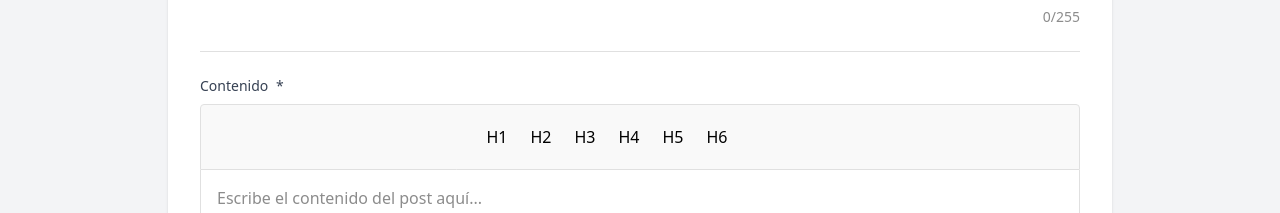
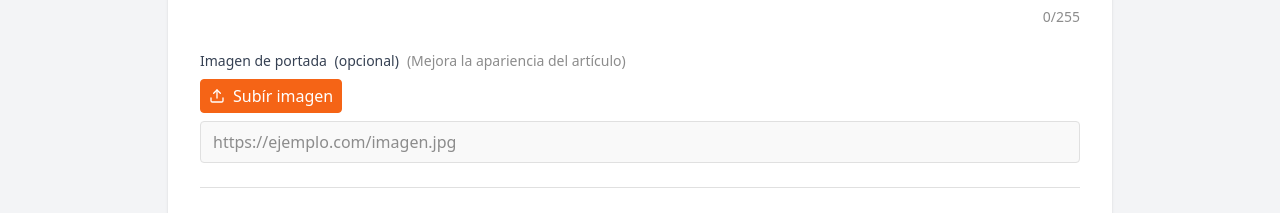
Before and after one commit to CodeJasper/Development-Diary, a Next.js app: page /posts/new in a window 1280 px wide. Shown: the part 369-582 px from the top of the page. Built offline with nearby package versions, Linux system fonts and the light colour scheme; no server answers; some icons are missing.

Commit message:
feat: add input file and save image in supabase storage

```diff
--- a/src/app/(app)/posts/new/page.tsx
+++ b/src/app/(app)/posts/new/page.tsx
@@ -15,9 +15,11 @@ import { extensionConfigurationsPostContent } from "@/components/TextEditor/util
 import Button from "@/components/ui/button/Button";
 import { ButtonTypes } from "@/components/ui/button/types";
 import Card from "@/components/ui/card/Card";
+import InputFile from "@/components/ui/forms/file/InputFile";
 import Input from "@/components/ui/forms/input/Input";
 import Textarea from "@/components/ui/forms/textarea/Textarea";
 import { PostPost } from "@/lib/services/posts";
+import { postImage } from "@/lib/services/postsImages";
 
 const CONTENT_BUTTON_NAMES: EditorButtonName[] = [
 	"blockquote",
@@ -47,9 +49,14 @@ export default function Page() {
 	const excerptInputRef = useRef<HTMLTextAreaElement | null>(null);
 	const titleId = useId();
 	const excerptId = useId();
+	const coverImageFileId = useId();
+	const coverImageUrlId = useId();
 	const [showTitleError, setShowTitleError] = useState(false);
 	const [showExcerptError, setShowExcerptError] = useState(false);
 	const [showContentError, setShowContentError] = useState(false);
+	const [showCoverImageUrlError, setShowCoverImageUrlError] = useState(false);
+	const [imageCoverFile, setImageCoverFile] = useState<File | null>(null);
+	const [imageCoverUrl, setImageCoverUrl] = useState("");
 
 	const handleSavePost = async (title: string, excerpt: string) => {
 		await PostPost({
@@ -57,6 +64,10 @@ export default function Page() {
 			excerpt: excerpt,
 			content: contentEditorJsonRef.current,
 		});
+	};
+
+	const handleSaveImage = async (file: File) => {
+		await postImage(file);
 	};
 
 	const handleUpdateContentEditorJson = (editorJson: EditorJson) => {
@@ -95,6 +106,28 @@ export default function Page() {
 		}
 	};
 
+	const handleChangeCoverImageUrl = (e: ChangeEvent<HTMLInputElement>) => {
+		try {
+			setImageCoverFile(null);
+			const url = e.target.value;
+			new URL(url);
+			setShowCoverImageUrlError(false);
+			setImageCoverUrl(url);
+		} catch {
+			setShowCoverImageUrlError(true);
+			setImageCoverUrl("");
+		}
+	};
+
+	const handleChangeCoverImageFile = (e: ChangeEvent<HTMLInputElement>) => {
+		const file = e.target.files?.[0];
+		setImageCoverUrl("");
+		setImageCoverFile(file);
+		setShowCoverImageUrlError(false);
+		titleInputRef.current.value = "";
+		handleSaveImage(file);
+	};
+
 	return (
 		<Card className="grow-1">
 			<Card.Body className="h-full">
@@ -126,6 +159,43 @@ export default function Page() {
 						showError={showExcerptError}
 						onChange={handleChangeExcerpt}
 					/>
+					<div className="flex flex-col gap-2">
+						<InputFile
+							id={coverImageFileId}
+							label="Imagen de portada"
+							labelHelpText="(Mejora la apariencia del artículo)"
+							name="cover_image_file"
+							formFieldClassName="hidden"
+							showButton
+							accept="image/*"
+							maxSizeMB={1}
+							onChange={handleChangeCoverImageFile}
+						/>
+						<Input
+							id={coverImageUrlId}
+							placeholder="https://ejemplo.com/imagen.jpg"
+							ref={titleInputRef}
+							type="url"
+							name="cover_image_url"
+							onChange={handleChangeCoverImageUrl}
+							showError={showCoverImageUrlError}
+							errorMessage="Esta url no es valida"
+						/>
+						{(imageCoverFile || imageCoverUrl) && (
+							<div className="relative h-[200px]">
+								{/** biome-ignore lint/performance/noImgElement: Hosts are not controlled here */}
+								<img
+									className="object-cover rounded-lg w-full h-full"
+									alt="Imagen de portada"
+									src={
+										imageCoverFile
+											? URL.createObjectURL(imageCoverFile)
+											: imageCoverUrl
+									}
+								/>
+							</div>
+						)}
+					</div>
 					<hr className="border-border" />
 					<TextEditor
 						placeholderText="Escribe el contenido del post aquí..."
--- /dev/null
+++ b/src/app/api/post-images/route.ts
@@ -0,0 +1,14 @@
+import { nanoid } from "nanoid";
+import { getSuccessResponse } from "@/lib/api/genericResponses";
+import { subapaseClient } from "@/lib/supabase";
+
+export async function POST(request: Request) {
+	const formData = await request.formData();
+	const file = formData.get("file");
+	const imageId = nanoid();
+	const response = await subapaseClient.storage
+		.from("temp")
+		.upload(`posts/${imageId}`, file);
+
+	return getSuccessResponse(response);
+}
--- /dev/null
+++ b/src/components/ui/forms/file/InputFile.tsx
@@ -0,0 +1,104 @@
+import { Upload } from "lucide-react";
+import { type ChangeEvent, useRef, useState } from "react";
+import Button from "@/components/ui/button/Button";
+import { ButtonSizes } from "@/components/ui/button/types";
+import FormControl from "@/components/ui/forms/FormControl";
+import FormLabel from "@/components/ui/forms/FormLabel";
+
+export type InputFileProps = React.InputHTMLAttributes<HTMLInputElement> & {
+	label?: string;
+	labelHelpText?: string;
+	formControlClassName?: string;
+	formLabelClassName?: string;
+	formFieldClassName?: string;
+	id: string;
+	errorMessage?: string;
+	showError?: boolean;
+	showButton?: boolean;
+	textButton?: string;
+	maxSizeMB?: number;
+};
+
+export default function InputFile(props: InputFileProps) {
+	const {
+		label,
+		labelHelpText = "",
+		id,
+		formControlClassName = "",
+		formLabelClassName = "",
+		formFieldClassName = "",
+		errorMessage = "Este campo es requerido",
+		showError = false,
+		showButton = false,
+		textButton = "Subír imagen",
+		onChange,
+		maxSizeMB,
+		...inputProps
+	} = props;
+
+	const inputRef = useRef(null);
+	const { required } = inputProps;
+	const [showMaxSizeError, setShowMaxSizeError] = useState(false);
+
+	const handleClickButton = () => {
+		if (inputRef.current) {
+			inputRef.current.click();
+		}
+	};
+
+	const handleChange = (e: ChangeEvent<HTMLInputElement>) => {
+		const selectedFile = e.target.files?.[0];
+
+		if (!selectedFile) return;
+
+		if (selectedFile.size > maxSizeMB * 1024 * 1024) {
+			e.target.value = "";
+			setShowMaxSizeError(true);
+			return;
+		}
+		setShowMaxSizeError(false);
+
+		if (onChange) {
+			onChange(e);
+		}
+	};
+
+	return (
+		<FormControl className={formControlClassName}>
+			{label && (
+				<FormLabel
+					id={id}
+					isRequired={required}
+					label={label}
+					labelHelpText={labelHelpText}
+					className={formLabelClassName}
+				/>
+			)}
+			{showButton && (
+				<Button
+					onClick={handleClickButton}
+					className="flex w-fit gap-2 items-center"
+					size={ButtonSizes.sm}
+				>
+					<Upload size={16} />
+					{textButton}
+				</Button>
+			)}
+
+			<input
+				{...inputProps}
+				onChange={handleChange}
+				type="file"
+				ref={inputRef}
+				id={id}
+				className={`form-field ${formFieldClassName}`}
+			/>
+			{showError && <span className="form-error">{errorMessage}</span>}
+			{showMaxSizeError && (
+				<span className="form-error">
+					El archivo supera el tamaño máximo de {maxSizeMB} MB
+				</span>
+			)}
+		</FormControl>
+	);
+}
--- /dev/null
+++ b/src/lib/services/postsImages.ts
@@ -0,0 +1,11 @@
+export async function postImage(file: File) {
+	const formData = new FormData();
+	formData.append("file", file);
+
+	const response = await fetch("/api/post-images", {
+		method: "POST",
+		body: formData,
+	});
+
+	return response;
+}
```
